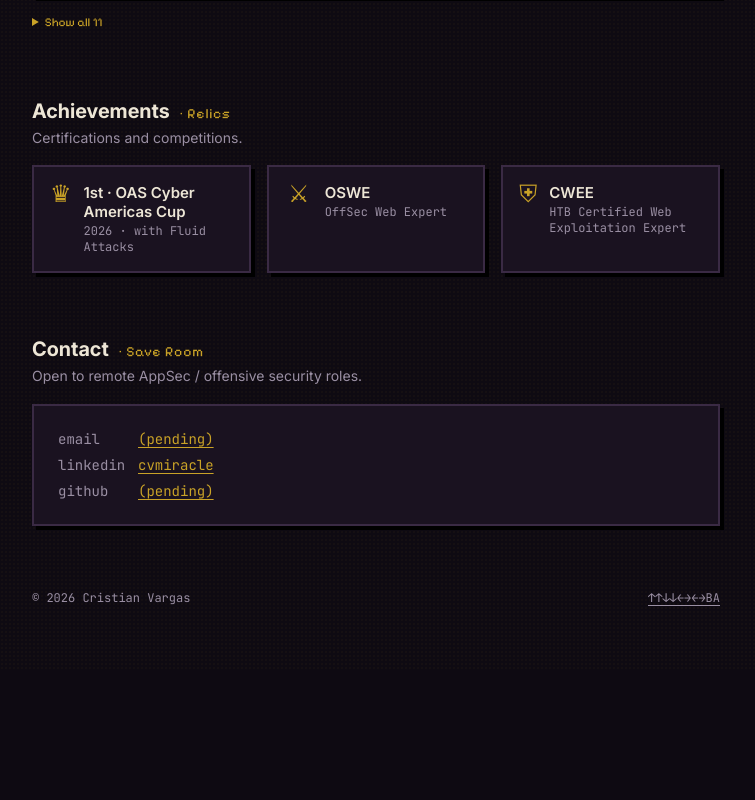
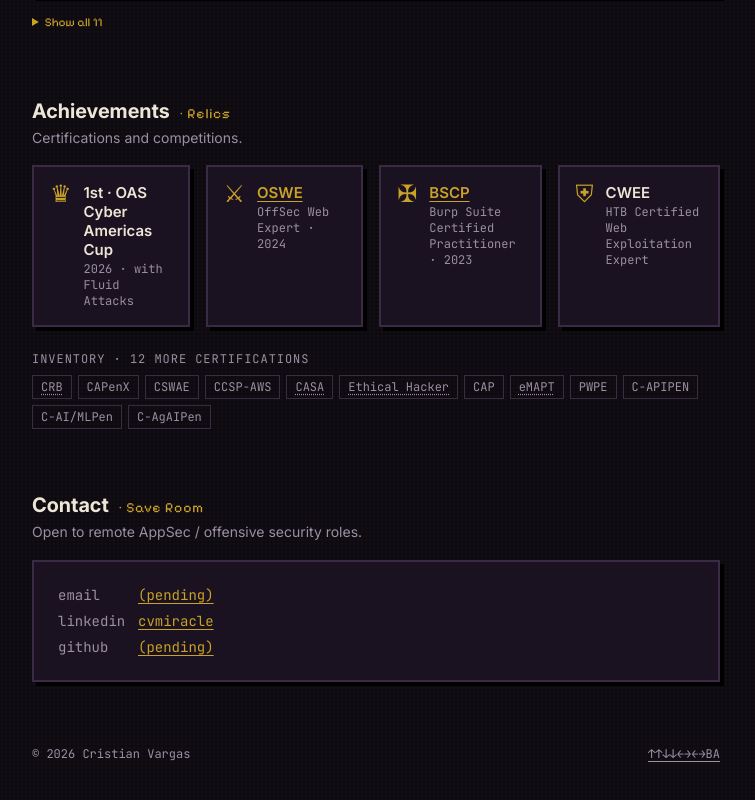
Before and after one commit to tachote/cvargas-portfolio, an Astro site: page / in a window 1280 px wide. Shown: the part 814-1614 px from the top of the page, without its empty margins (264-1019 px from the left). Before the commit the page ends 1484 px from the top, so only its background shows below. Built offline with nearby package versions, Linux system fonts and the light colour scheme; Astro itself is replaced by a stand-in of ours.

Commit message:
certs.json: 4 legendary relics + inventory chips

```diff
--- a/src/data/achievements.json
+++ b/src/data/achievements.json
@@ -1,5 +1,7 @@
 [
-  { "ico": "♛", "title": "1st · OAS Cyber Americas Cup", "detail": "2026 · with Fluid Attacks" },
-  { "ico": "⚔", "title": "OSWE", "detail": "OffSec Web Expert" },
-  { "ico": "⛨", "title": "CWEE", "detail": "HTB Certified Web Exploitation Expert" }
+ {
+  "ico": "♛",
+  "title": "1st · OAS Cyber Americas Cup",
+  "detail": "2026 · with Fluid Attacks"
+ }
 ]
--- /dev/null
+++ b/src/data/certs.json
@@ -0,0 +1,137 @@
+[
+ {
+  "name": "OSWE",
+  "full": "OffSec Web Expert (OSWE)",
+  "issuer": "OffSec",
+  "year": 2024,
+  "tier": "top",
+  "verify_url": "https://credential.net/75f211cc-6409-4f4a-a584-d7d78bc0fd61",
+  "confirmed": true
+ },
+ {
+  "name": "BSCP",
+  "full": "Burp Suite Certified Practitioner (BSCP)",
+  "issuer": "PortSwigger",
+  "year": 2023,
+  "tier": "top",
+  "verify_url": "https://portswigger.net/web-security/e/c/aca189f934f78ffb",
+  "confirmed": true
+ },
+ {
+  "name": "CWEE",
+  "full": "HTB Certified Web Exploitation Expert",
+  "issuer": null,
+  "year": null,
+  "tier": "top",
+  "verify_url": null,
+  "confirmed": false
+ },
+ {
+  "name": "CRB",
+  "full": "Code Review Badge (CRB)",
+  "issuer": "PentesterLab",
+  "year": 2024,
+  "tier": "other",
+  "verify_url": "https://pentesterlab.com/badges/codereview",
+  "confirmed": true
+ },
+ {
+  "name": "CAPenX",
+  "full": "Certified AppSec Pentesting eXpert (CAPenX)",
+  "issuer": "The SecOps Group",
+  "year": 2024,
+  "tier": "other",
+  "verify_url": null,
+  "confirmed": true
+ },
+ {
+  "name": "CSWAE",
+  "full": "C)SWAE: Certified Secure Web Application Engineer",
+  "issuer": "Mile2",
+  "year": 2024,
+  "tier": "other",
+  "verify_url": null,
+  "confirmed": true
+ },
+ {
+  "name": "CCSP-AWS",
+  "full": "Certified Cloud Security Practitioner–AWS (CCSP-AWS)",
+  "issuer": "The SecOps Group",
+  "year": 2023,
+  "tier": "other",
+  "verify_url": null,
+  "confirmed": true
+ },
+ {
+  "name": "CASA",
+  "full": "Certified API Security Analyst (CASA)",
+  "issuer": "APIsec University",
+  "year": 2023,
+  "tier": "other",
+  "verify_url": "https://credly.com/badges/8a4f9662-8980-4a50-b1d6-297042e2ee7b",
+  "confirmed": true
+ },
+ {
+  "name": "Ethical Hacker",
+  "full": "Ethical Hacker",
+  "issuer": "Cisco",
+  "year": 2023,
+  "tier": "other",
+  "verify_url": "https://credly.com/badges/faff5a47-9c8e-4fe0-9b4a-78385c8d998a",
+  "confirmed": true
+ },
+ {
+  "name": "CAP",
+  "full": "Certified AppSec Practitioner (CAP)",
+  "issuer": "The SecOps Group",
+  "year": 2023,
+  "tier": "other",
+  "verify_url": null,
+  "confirmed": true
+ },
+ {
+  "name": "eMAPT",
+  "full": "eLearnSecurity Mobile Application Penetration Tester (eMAPT)",
+  "issuer": "eLearnSecurity / INE",
+  "year": 2023,
+  "tier": "other",
+  "verify_url": "https://verified.elearnsecurity.com/certificates/6ce012db-7849-440d-8783-163dd5ebd7bf",
+  "confirmed": true
+ },
+ {
+  "name": "PWPE",
+  "full": "Practical Web Pentest Expert (TCM)",
+  "issuer": null,
+  "year": null,
+  "tier": "other",
+  "verify_url": null,
+  "confirmed": false
+ },
+ {
+  "name": "C-APIPEN",
+  "full": "Certified API Pentester (SecOps)",
+  "issuer": null,
+  "year": null,
+  "tier": "other",
+  "verify_url": null,
+  "confirmed": false
+ },
+ {
+  "name": "C-AI/MLPen",
+  "full": "Certified AI/ML Pentester (SecOps)",
+  "issuer": null,
+  "year": null,
+  "tier": "other",
+  "verify_url": null,
+  "confirmed": false
+ },
+ {
+  "name": "C-AgAIPen",
+  "full": "Certified Agentic AI Pentester (SecOps)",
+  "issuer": null,
+  "year": null,
+  "tier": "other",
+  "verify_url": null,
+  "confirmed": false
+ }
+]
--- a/src/fx.css
+++ b/src/fx.css
@@ -51,3 +51,9 @@
 .co{font:10px var(--mono);color:var(--muted);border:1px solid var(--border);padding:1px 4px;margin-left:6px;vertical-align:1px}
 .more{margin-top:12px}.more summary{font:12px var(--pixel);color:var(--accent);cursor:pointer;padding:6px 0}
 .more .frame{margin-top:8px}
+.inv-h{margin:var(--s4,24px) 0 8px;font:12px var(--mono);color:var(--muted);text-transform:uppercase;letter-spacing:.08em}
+.inv{list-style:none;margin:0;padding:0;display:flex;flex-wrap:wrap;gap:6px}
+.inv li{font:12px var(--mono);color:var(--muted);border:1px solid var(--border);padding:3px 8px}
+.inv a{color:inherit;text-decoration:underline dotted;text-underline-offset:3px}
+.inv a:hover{color:var(--accent)}
+@media (min-width:760px){.relics{grid-template-columns:repeat(4,1fr)}}@media (max-width:759px){.relics{grid-template-columns:1fr 1fr}}
--- a/src/pages/index.astro
+++ b/src/pages/index.astro
@@ -2,6 +2,10 @@
 import Base from '../layouts/Base.astro';
 import { cves } from '../data/cves.ts';
 import ach from '../data/achievements.json';
+import certs from '../data/certs.json';
+const ICO: Record<string,string> = { OSWE: '⚔', CWEE: '⛨', BSCP: '✠' };
+const topC = certs.filter((c) => c.tier === 'top');
+const inv = certs.filter((c) => c.tier !== 'top');
 const counts = {};
 for (const c of cves) counts[c.label] = (counts[c.label] ?? 0) + 1;
 const TOP = 6, top = cves.slice(0, TOP), rest = cves.slice(TOP);
@@ -61,7 +65,16 @@
     {ach.map(a => (
       <div class="frame relic"><div class="ico">{a.ico}</div><div><h3>{a.title}</h3><p>{a.detail}</p></div></div>
     ))}
+    {topC.map((c) => (
+      <div class="frame relic"><div class="ico">{ICO[c.name] ?? '✦'}</div><div><h3>{c.verify_url ? <a href={c.verify_url}>{c.name}</a> : c.name}</h3><p>{c.full.replace(/\s*\([^)]*\)$/, '')}{c.year ? ` · ${c.year}` : ''}</p></div></div>
+    ))}
   </div>
+  <p class="inv-h">Inventory · {inv.length} more certifications</p>
+  <ul class="inv">
+    {inv.map((c) => (
+      <li title={c.full}>{c.verify_url ? <a href={c.verify_url}>{c.name}</a> : c.name}</li>
+    ))}
+  </ul>
 </section>
 
 <section id="contact">
```
